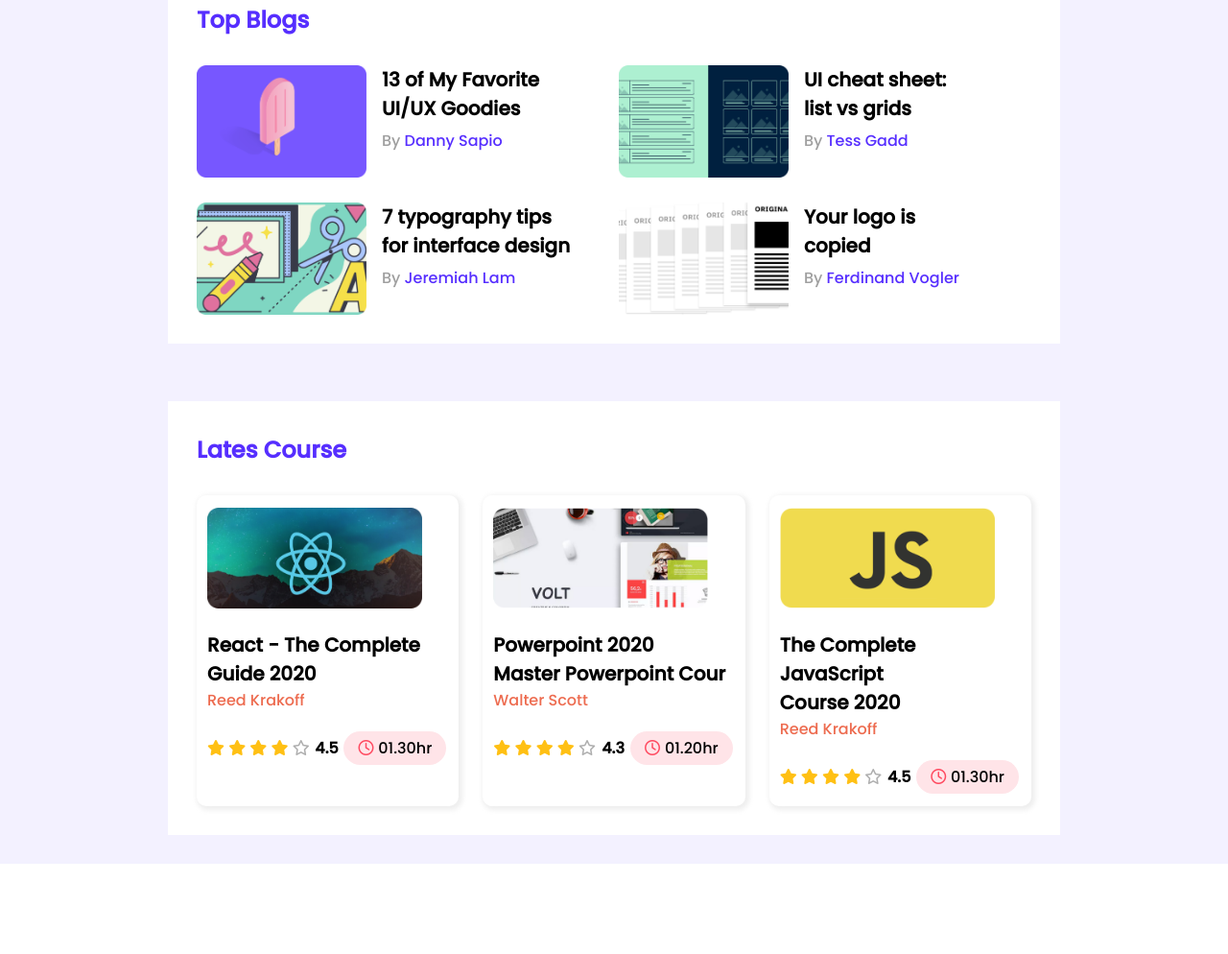
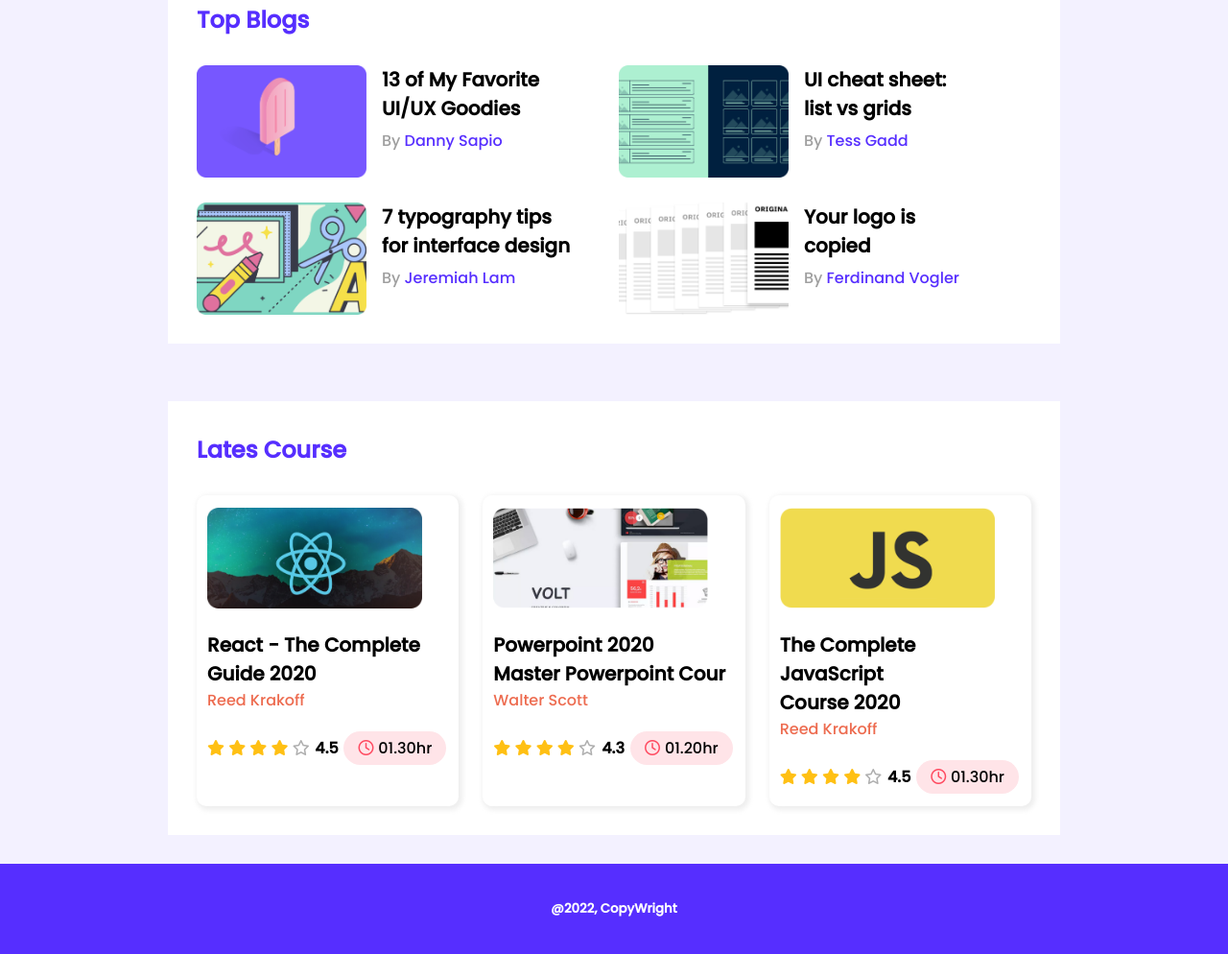
Before and after one commit to jubayer456/Leader-Board-2, a plain HTML site: page index.html in a window 1280 px wide. Shown: the part 419-1413 px from the top of the page at 96% size. Before the commit the page ends 1319 px from the top, so only its background shows below. Drawn offline with Linux system fonts and the light colour scheme.

Commit message:
add footer

```diff
--- a/index.html
+++ b/index.html
@@ -172,6 +172,9 @@
             </div>
         </section>
     </main>
+    <footer>
+        <h5>@2022, CopyWright</h2>
+    </footer>
 </body>
 
 </html>
--- a/style.css
+++ b/style.css
@@ -32,7 +32,7 @@ hr{
 
 /* -------------------------------------------
 --------------navigation container--------- */
-nav{
+nav,footer{
     width: 100%;
     height: 94px;
     background-color: #562EFF;
@@ -238,3 +238,8 @@ nav ul li .Hyperlink:hover::after{
         margin-right: 50px;
     }
 }
+/*---------------------------------
+----------------- Footer --------- */
+footer{
+    align-items: center;
+}
```
